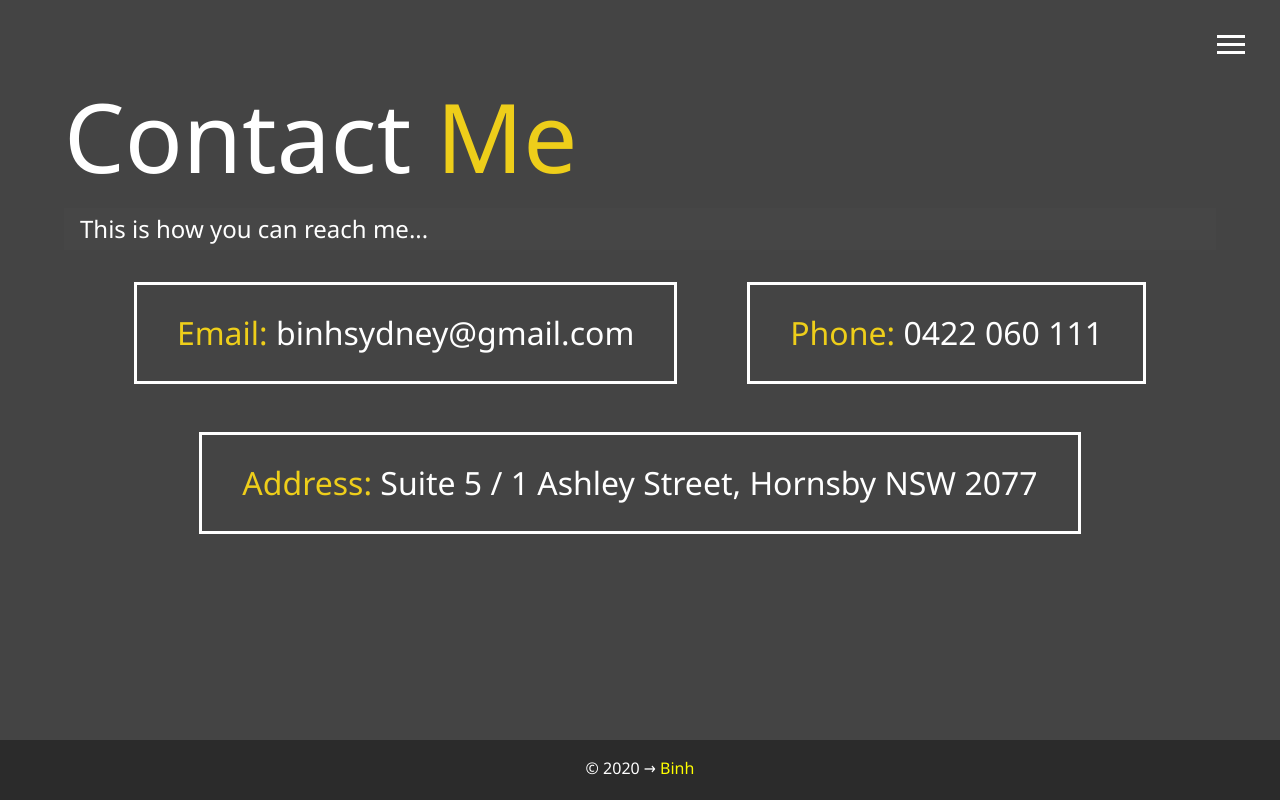
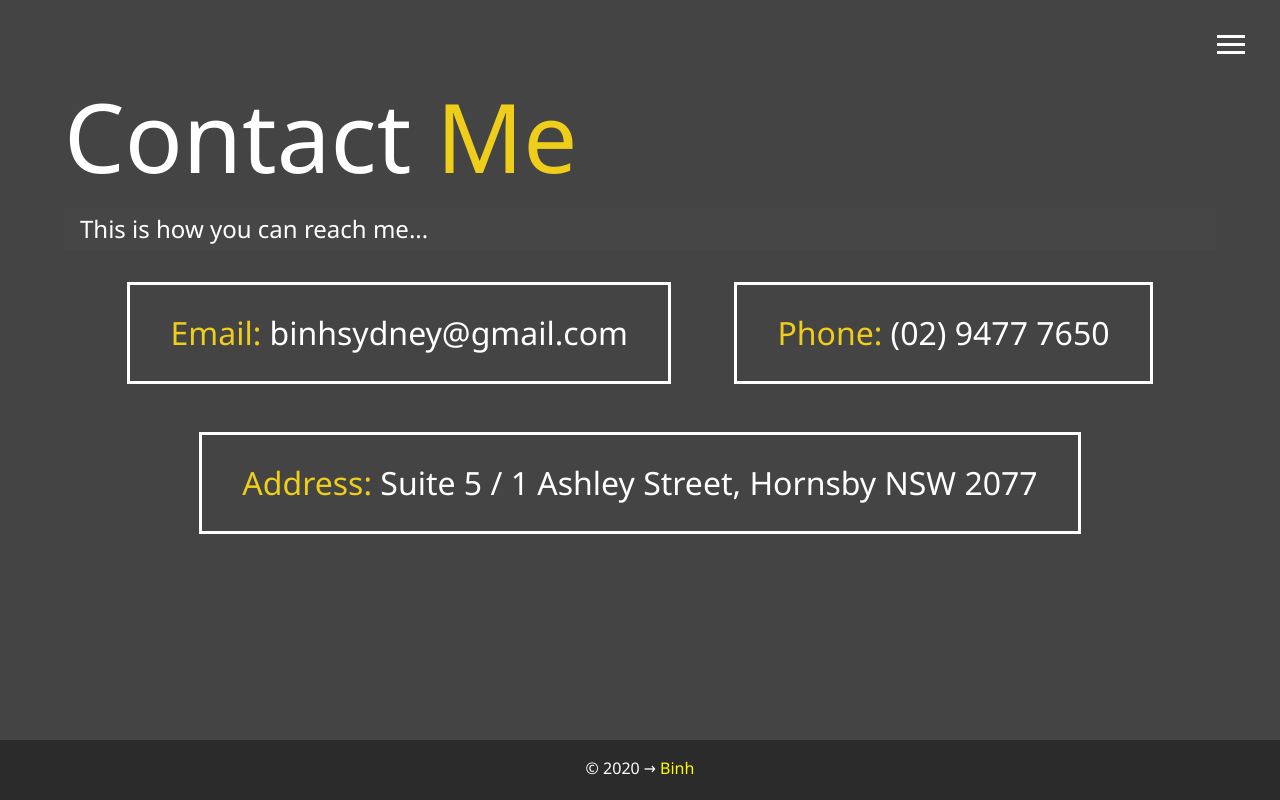
Before and after one commit to binhsydney/portfolio, a plain HTML site: page contact.html in a window 1280 px wide. Drawn offline with Linux system fonts and the light colour scheme.

Commit message:
update contact

```diff
--- a/contact.html
+++ b/contact.html
@@ -62,7 +62,7 @@
         <span class="text-secondary">Email: </span> <a href="mailto:binhsydney@gmail.com?Subject=Hello%20Binh" target="_top">binhsydney@gmail.com</a>
       </div>
       <div>
-        <span class="text-secondary">Phone: </span> <a href="tel:0422060111">0422 060 111</a>
+        <span class="text-secondary">Phone: </span> <a href="tel:0294777650">(02) 9477 7650</a>
       </div>
       <div>
         <span class="text-secondary">Address: </span> <a href="https://www.google.com.au/maps/place/Hornsby+Denture+Clinic/@-33.6973443,151.0830765,14z/data=!4m5!3m4!1s0x0:0xad273862ae6c302e!8m2!3d-33.7053174!4d151.0974061?hl=en">Suite 5 / 1 Ashley Street, Hornsby NSW 2077</a>
```
